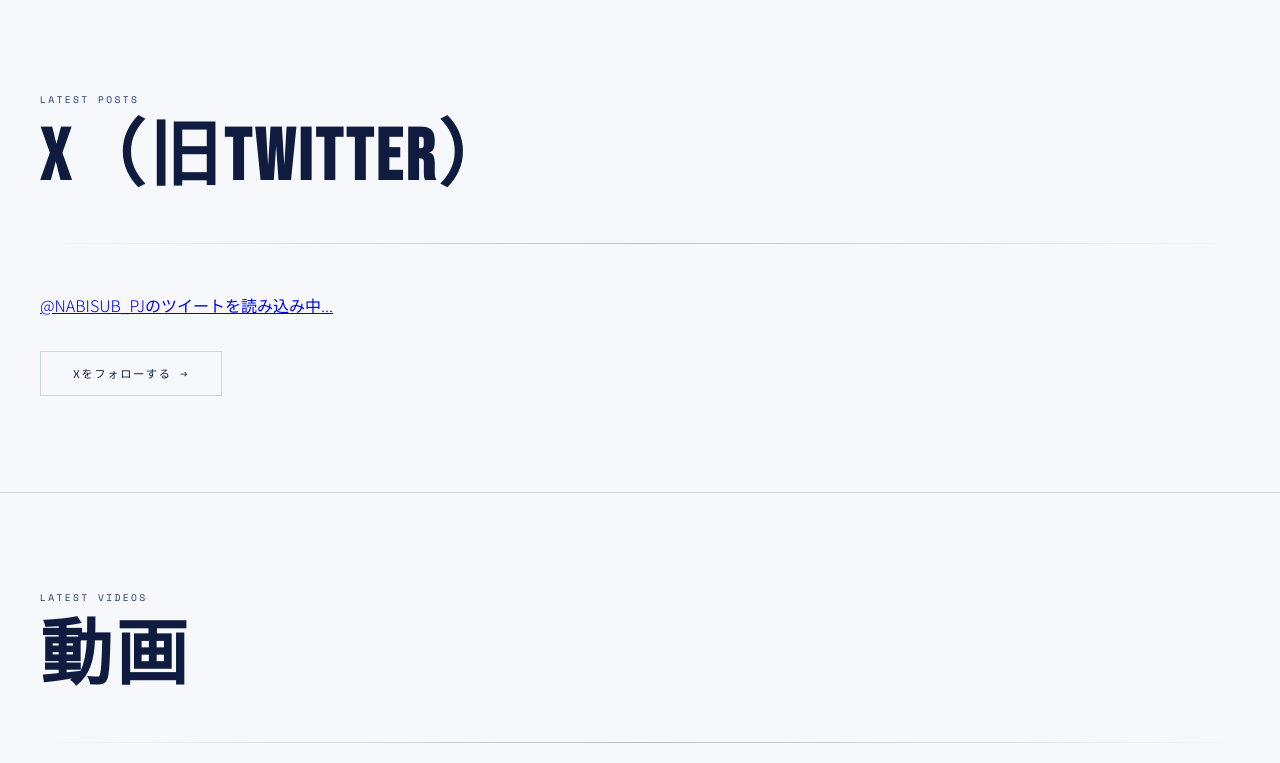
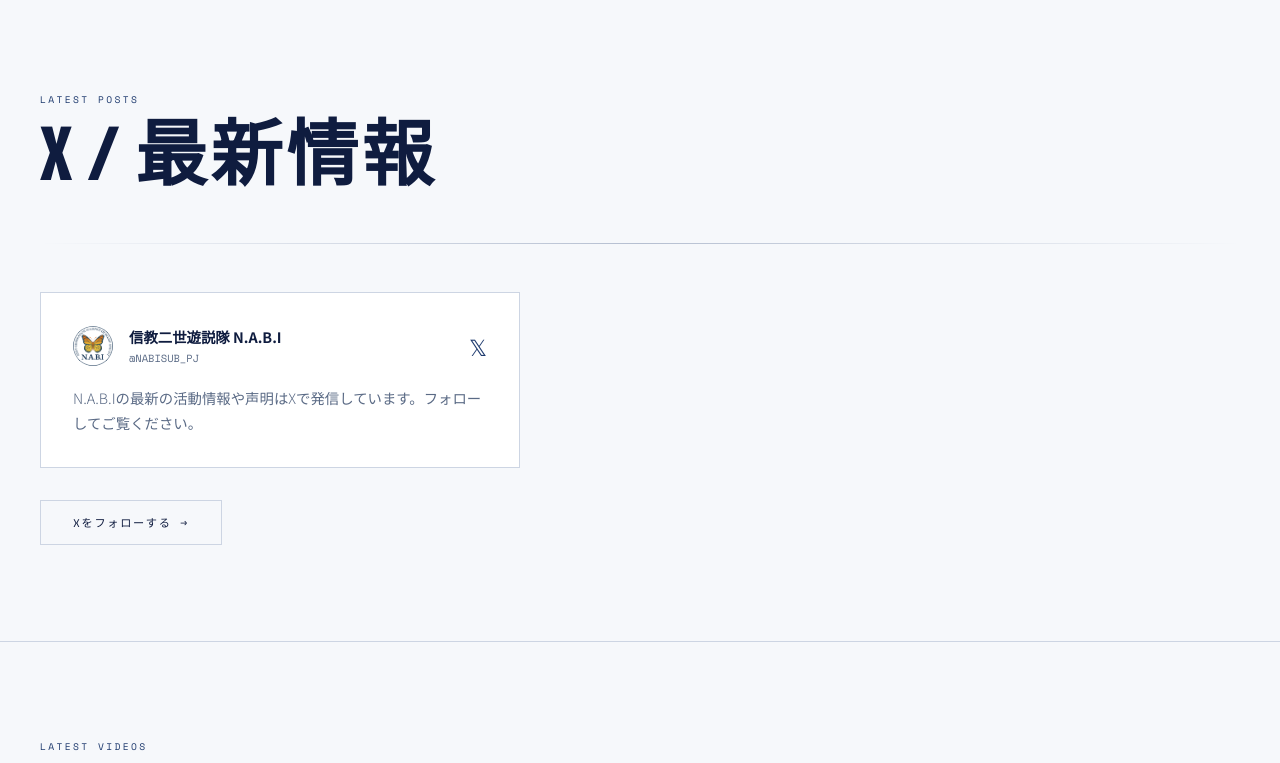
Before and after one commit to nabiofficialjp/nabi-website, a plain HTML site: page index.html in a window 1280 px wide. Shown: the part 1460-2223 px from the top of the page. Drawn offline with nearby package versions, Linux system fonts and the light colour scheme.

Commit message:
Update index.html

```diff
--- a/index.html
+++ b/index.html
@@ -418,7 +418,7 @@
       footer { padding: 2rem 1.5rem; }
       .donate-box { padding: 1.8rem; }
     }
-    /* ── SNS ── */
+/* ── SNS ── */
 #sns {
   background: var(--black);
   border-top: 1px solid var(--border);
@@ -426,6 +426,45 @@
 .sns-wrap {
   display: flex;
   justify-content: flex-start;
+}
+.sns-card {
+  display: block;
+  max-width: 480px;
+  background: var(--panel);
+  border: 1px solid var(--border);
+  padding: 2rem;
+  text-decoration: none;
+  transition: border-color 0.2s, transform 0.2s;
+}
+.sns-card:hover {
+  border-color: var(--accent);
+  transform: translateY(-3px);
+}
+.sns-card-header {
+  display: flex;
+  align-items: center;
+  gap: 1rem;
+  margin-bottom: 1.2rem;
+}
+.sns-card-name {
+  font-weight: 700;
+  font-size: 0.9rem;
+  color: var(--white);
+}
+.sns-card-handle {
+  font-family: var(--font-mono);
+  font-size: 0.65rem;
+  color: var(--muted);
+}
+.sns-x-icon {
+  margin-left: auto;
+  font-size: 1.4rem;
+  color: var(--accent);
+}
+.sns-card-text {
+  font-size: 0.9rem;
+  color: var(--muted);
+  line-height: 1.7;
 }
   </style>
 </head>
@@ -504,20 +543,21 @@
 <!-- X / TWITTER -->
 <section id="sns">
   <p class="section-label fade-in">Latest Posts</p>
-  <h2 class="section-title fade-in">X（旧Twitter）</h2>
+  <h2 class="section-title fade-in">X / 最新情報</h2>
   <div class="divider"></div>
-  <div class="sns-wrap fade-in">
-    <a class="twitter-timeline"
-       data-lang="ja"
-       data-width="600"
-       data-height="600"
-       data-theme="light"
-       data-chrome="nofooter noborders"
-       href="https://twitter.com/NABISUB_PJ">
-      @NABISUB_PJのツイートを読み込み中...
-    </a>
-    <script async src="https://platform.twitter.com/widgets.js" charset="utf-8"></script>
-  </div>
+<div class="sns-wrap fade-in">
+  <a href="https://x.com/NABISUB_PJ" target="_blank" class="sns-card">
+    <div class="sns-card-header">
+      <img src="N_A_B_I_logo.png" style="height:40px;width:40px;border-radius:50%;object-fit:cover;">
+      <div>
+        <div class="sns-card-name">信教二世遊説隊 N.A.B.I</div>
+        <div class="sns-card-handle">@NABISUB_PJ</div>
+      </div>
+      <span class="sns-x-icon">𝕏</span>
+    </div>
+    <p class="sns-card-text">N.A.B.Iの最新の活動情報や声明はXで発信しています。フォローしてご覧ください。</p>
+  </a>
+</div>
   <div class="videos-more fade-in" style="margin-top:2rem;">
     <a href="https://x.com/NABISUB_PJ" target="_blank" class="btn btn-outline">Xをフォローする →</a>
   </div>
```
